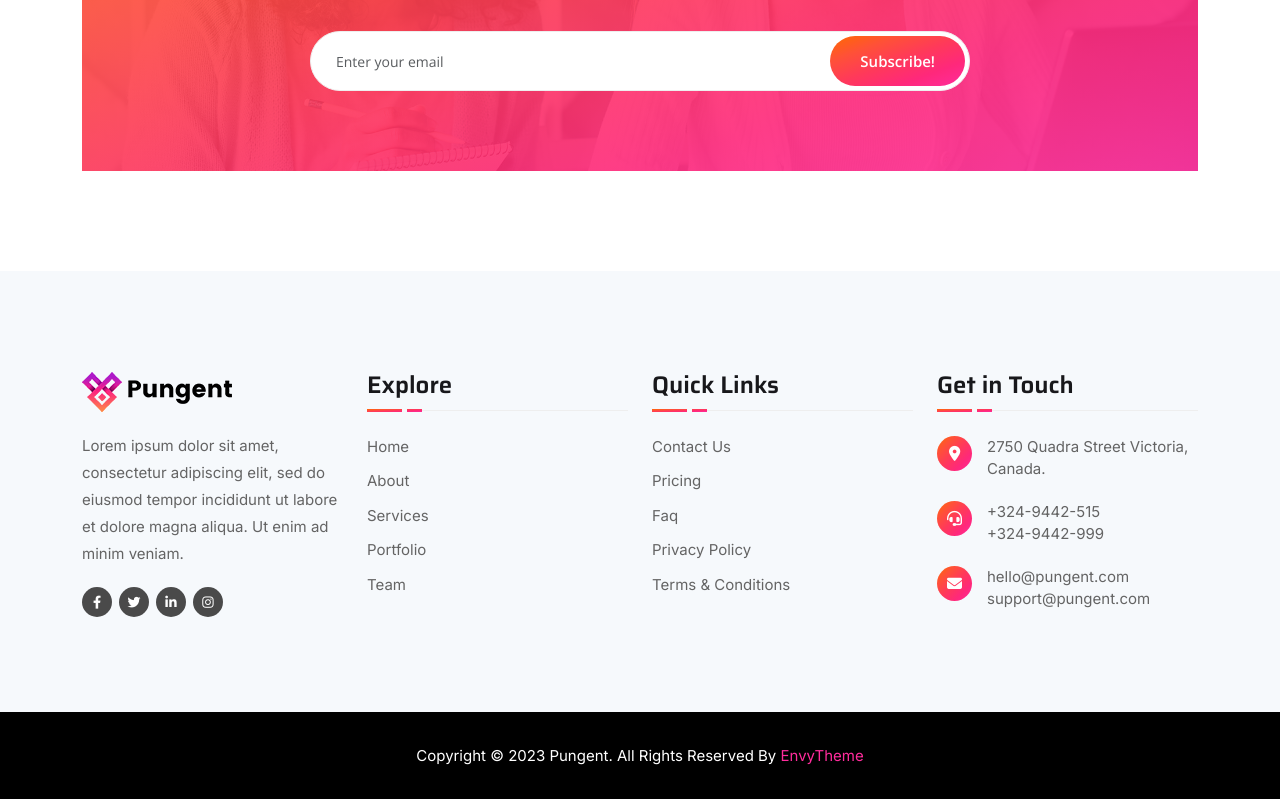
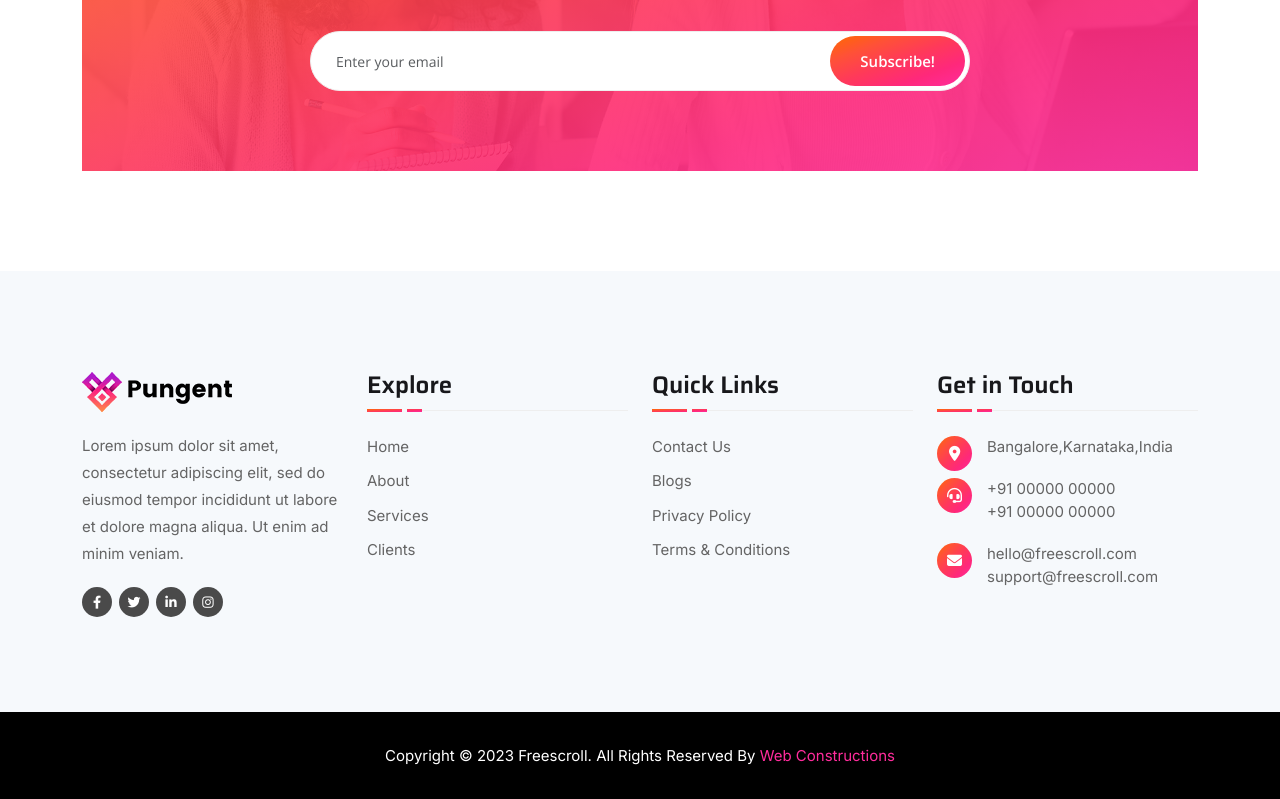
Before and after one commit to VishnuSudev/firstscroll, a Next.js app: page /contact in a window 1280 px wide. Shown: the part 1701-2500 px from the top of the page. Built offline with nearby package versions, Linux system fonts and the light colour scheme.

Commit message:
image-changed

```diff
--- a/components/Layouts/Footer.js
+++ b/components/Layouts/Footer.js
@@ -63,30 +63,43 @@ const Footer = () => {
 
                 <ul className="list">
                   <li>
-                    <Link href="/">
-                      Home
-                    </Link>
+                    <Link href="/">Home</Link>
                   </li>
                   <li>
-                    <Link href="/about/">
-                      About
-                    </Link>
+                    <Link
+                     onClick={(e) => {
+                      e.preventDefault();
+                      document
+                        .getElementById("about")
+                        .scrollIntoView({ behavior: "smooth" });
+                    }}
+                    href="">About</Link>
                   </li>
                   <li>
-                    <Link href="/services/">
-                      Services
-                    </Link>
+                    <Link
+                     onClick={(e) => {
+                      e.preventDefault();
+                      document
+                        .getElementById("services")
+                        .scrollIntoView({ behavior: "smooth" });
+                    }}
+                    href="">Services</Link>
                   </li>
                   <li>
-                    <Link href="/portfolio/">
-                      Portfolio
-                    </Link>
+                    <Link
+                     onClick={(e) => {
+                      e.preventDefault();
+                      document
+                        .getElementById("clients")
+                        .scrollIntoView({ behavior: "smooth" });
+                    }}
+                    href="/portfolio/">Clients</Link>
                   </li>
-                  <li>
+                  {/* <li>
                     <Link href="/team/">
                       Team
                     </Link>
-                  </li>
+                  </li> */}
                 </ul>
               </div>
             </div>
@@ -102,29 +115,35 @@ const Footer = () => {
 
                 <ul className="list">
                   <li>
-                    <Link href="/contact/">
-                      Contact Us
-                    </Link>
+                    <Link
+                     onClick={(e) => {
+                      e.preventDefault();
+                      document
+                        .getElementById("contact")
+                        .scrollIntoView({ behavior: "smooth" });
+                    }}
+                    href="/contact/">Contact Us</Link>
                   </li>
-                  <li>
+                  {/*  <li>
                     <Link href="/pricing/">
                       Pricing
                     </Link>
+                  </li> */}
+                  <li>
+                    <Link
+                     onClick={(e) => {
+                      e.preventDefault();
+                      document
+                        .getElementById("blogs")
+                        .scrollIntoView({ behavior: "smooth" });
+                    }}
+                    href="">Blogs</Link>
                   </li>
                   <li>
-                    <Link href="/faq/">
-                      Faq
-                    </Link>
+                    <Link href="#">Privacy Policy</Link>
                   </li>
                   <li>
-                    <Link href="/privacy-policy/">
-                      Privacy Policy
-                    </Link>
-                  </li>
-                  <li>
-                    <Link href="/terms-conditions/">
-                      Terms & Conditions
-                    </Link>
+                    <Link href="#">Terms & Conditions</Link>
                   </li>
                 </ul>
               </div>
@@ -141,19 +160,19 @@ const Footer = () => {
 
                 <ul className="get-in-touch">
                   <li>
-                    <i className="fa-solid fa-location-dot"></i> 2750 Quadra Street
-                    Victoria, Canada.
+                    <i className="fa-solid fa-location-dot"></i>{" "}
+                    Bangalore,Karnataka,India
                   </li>
                   <li>
                     <i className="fa-solid fa-headset"></i>
-                    <a href="tel:+324-9442-515">+324-9442-515</a>
+                    <a href="tel:+324-9442-515">+91 00000 00000</a>
                     <br />
-                    <a href="tel:+324-9442-515">+324-9442-999</a>
+                    <a href="tel:+324-9442-515">+91 00000 00000</a>
                   </li>
                   <li>
                     <i className="fa-solid fa-envelope"></i>
-                    <a href="mailto:hello@pungent.com">hello@pungent.com</a>
-                    <a href="mailto:support@pungent.com">support@pungent.com</a>
+                    <a href="mailto:hello@pungent.com">hello@freescroll.com</a>
+                    <a href="mailto:support@freescroll.com">support@freescroll.com</a>
                   </li>
                 </ul>
               </div>
@@ -164,9 +183,9 @@ const Footer = () => {
         <div className="copyright-area">
           <div className="container">
             <p>
-              Copyright &copy; {currentYear} Pungent. All Rights Reserved By{" "}
-              <a href="https://envytheme.com" target="_blank">
-                EnvyTheme
+              Copyright &copy; {currentYear} Freescroll. All Rights Reserved By{" "}
+              <a href="#">
+                Web Constructions
               </a>
             </p>
           </div>
```
Also changed, not shown: components/Common/LatestNewsSliderTwo.js (+8 -6 lines), components/Common/TeamStyleTwo.js (+4 -4 lines).
